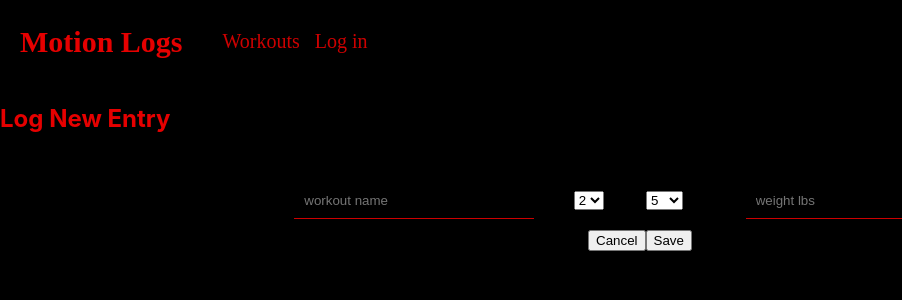
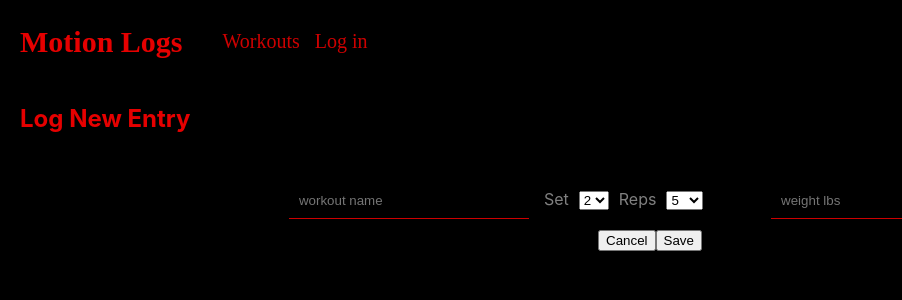
Before and after one commit to jennantran/motionlogs-app, a React (Create React App) app: page /addlogs in a window 1280 px wide. Shown: the top 300 px of the page, without its empty margins (0-902 px from the left). Built offline with nearby package versions, Linux system fonts and the light colour scheme.

Commit message:
style logs

```diff
--- a/src/AddLogs/AddLogs.css
+++ b/src/AddLogs/AddLogs.css
@@ -0,0 +1,13 @@
+.addLabel{
+    color:grey;
+    padding: 5px;
+
+}
+
+select#rep{
+    margin-left: 10px;
+}
+
+select#set{
+    margin-left: 10px;
+}
--- a/src/AddLogs/AddLogs.js
+++ b/src/AddLogs/AddLogs.js
@@ -125,7 +125,7 @@ class AddLogs extends Component{
                                 placeholder='workout name'
                                 onChange = {e => this.updateName(e.target.value)}
                             ></input>
-                            <label>Set:
+                            <label className='addLabel'>Set
                                 <select name='set'
                                         value = {this.state.set.value}
                                         id='set'
@@ -137,7 +137,7 @@ class AddLogs extends Component{
                                     <option value ='5'>5</option>
                                 </select>
                             </label>
-                            <label>Reps:
+                            <label className='addLabel'>Reps
                                 <select name='rep'
                                         id='rep'
                                         value = {this.state.rep.value}
--- a/src/LogItem/LogItem.css
+++ b/src/LogItem/LogItem.css
@@ -1,12 +1,31 @@
-div.logContainer{
+/* div.logContainer{
     display:flex;
+} */
+
+.logContainer{
+    display: grid;
+    grid-template-columns: auto auto auto auto auto;
+    grid-template-rows: 100px;
+    grid-gap: 0px;
+    border: 1px white solid;
+    width: 90%;
 }
 
 .delete{
     width: 60px;
     height: 40px;
+    background-color: red;
+    color: white;
+    cursor: pointer;
 }
 
-.date{
-    color: white
+span.date{
+    color: white;
+    margin-top: auto;
+    margin-bottom: auto;
 }
+
+.addLog{
+    border-radius:3px;
+    margin-left: 20px;
+}
--- a/src/Logs/Logs.js
+++ b/src/Logs/Logs.js
@@ -25,6 +25,7 @@ class Logs extends Component{
             <section className='logsList'>
                 <div className='addLogEntry'>
                     <button
+                        className='addLog'
                         onClick={(e) => this.clickAddLog(e)}>Add New Log</button>
                 </div>
                 <h2>Log Entries</h2>
```
